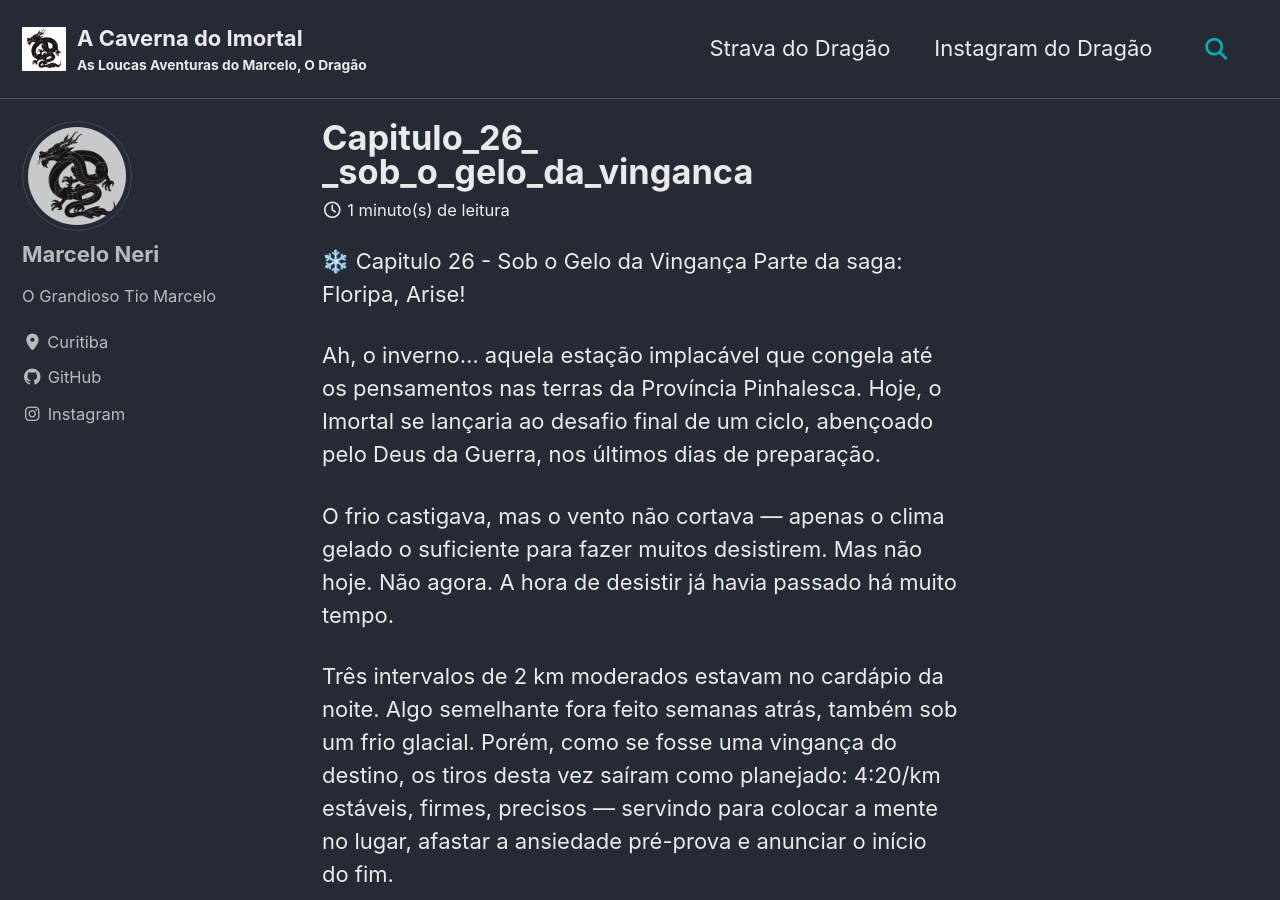
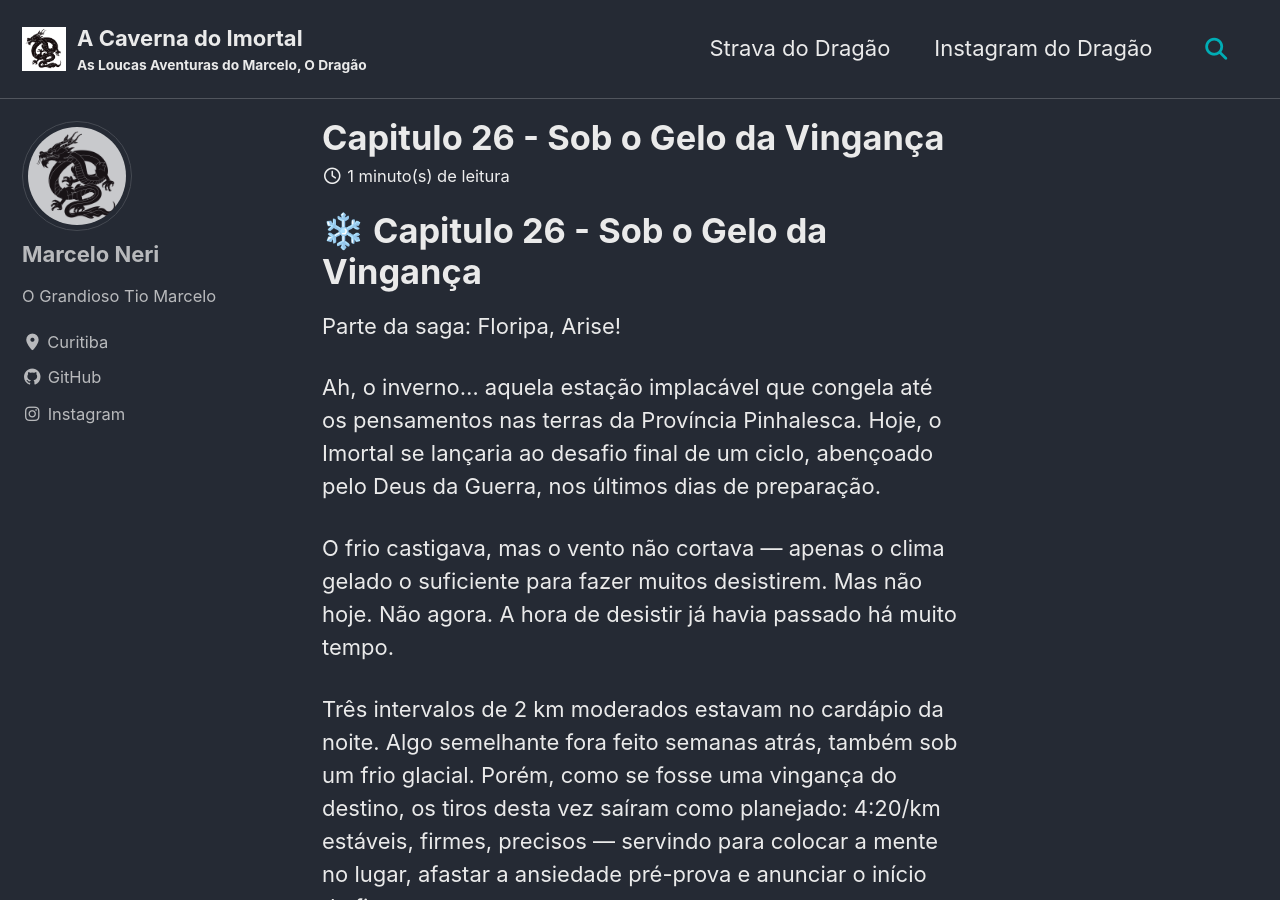
Before and after one commit to nerimarcelo/nerimarcelo.github.io, a Jekyll site: the page built from _posts/2025-08-14-Capitulo_26_-_Sob_o_Gelo_da_Vinganca.md, in a window 1280 px wide and 900 px high. Built offline with Jekyll 4.4.1, drawn with Linux system fonts in a browser that asks for light colours; cached includes are drawn as plain includes; some of the changed lines change nothing that is shown.

Commit message:
fix: cap 26

```diff
--- a/_posts/2025-08-14-Capitulo_26_-_Sob_o_Gelo_da_Vinganca.md
+++ b/_posts/2025-08-14-Capitulo_26_-_Sob_o_Gelo_da_Vinganca.md
@@ -1,4 +1,9 @@
-❄️ Capitulo 26 - Sob o Gelo da Vingança
+---
+title: Capitulo 26 - Sob o Gelo da Vingança
+date: 2025-08-14
+---
+
+# ❄️ Capitulo 26 - Sob o Gelo da Vingança
 Parte da saga: Floripa, Arise!
 
 Ah, o inverno… aquela estação implacável que congela até os pensamentos nas terras da Província Pinhalesca.
```
